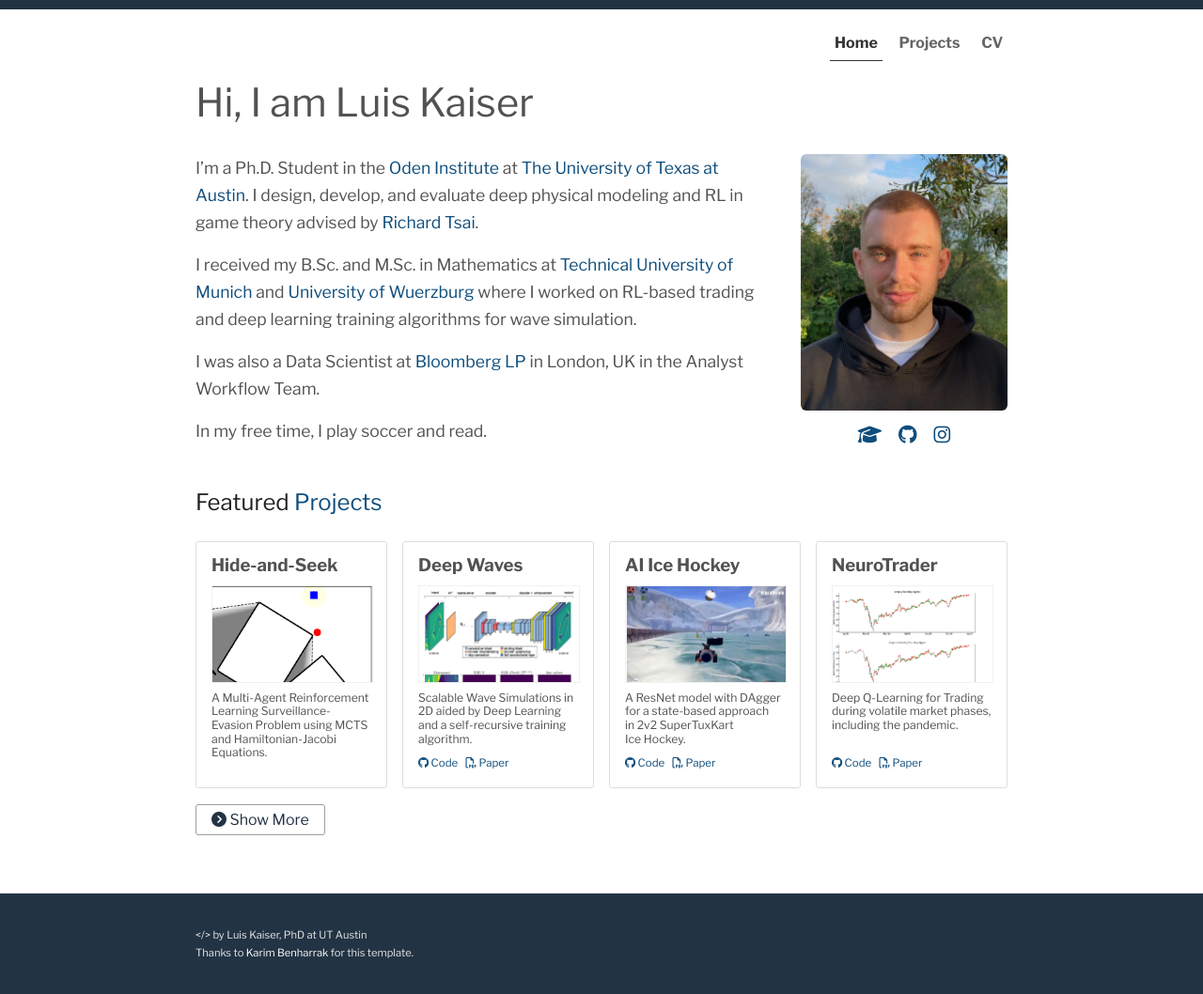
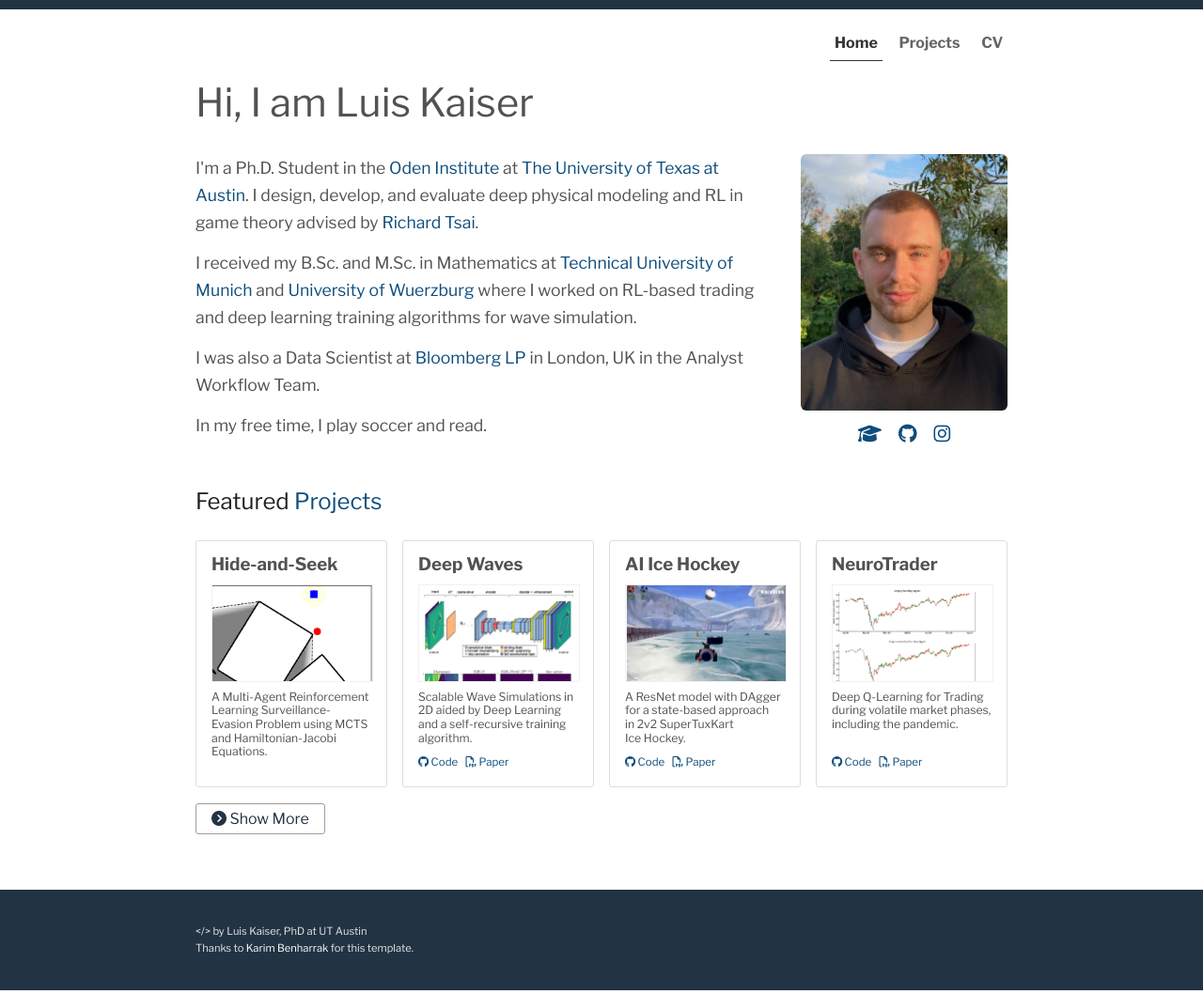
Before and after one commit to utkaiser/utkaiser.github.io, a Jekyll site: the page built from index.md, in a window 1280 px wide. Shown: the whole page at 94% size. Built offline with Jekyll 4.4.1, drawn with Linux system fonts in a browser that asks for light colours; nearby versions of some CDN libraries.

Commit message:
vis changes

```diff
--- a/_includes/head.html
+++ b/_includes/head.html
@@ -5,7 +5,7 @@
   <meta name="application-name" content="{{ site.title }}">
   <meta name="theme-color" content="#234">
   <link rel="shortcut icon" href="{{ '/images/favicon.ico' | relative_url }}"/>
-  <link rel="icon" type="image/png" href="{{ '/images/favicon.png' | relative_url }}" sizes="250x250" />
+  <link rel="icon" type="image/png" href="{{ '/images/favicon.ico' | relative_url }}" sizes="250x250" />
 
   {% seo %}
 
--- a/_sass/_base.scss
+++ b/_sass/_base.scss
@@ -79,6 +79,7 @@
   -webkit-hyphens: auto;
   -ms-hyphens: auto;
   hyphens: auto;
+  margin-bottom: 0.8em;
 }
 
 
--- a/index.md
+++ b/index.md
@@ -7,13 +7,14 @@
 # Hi, I am Luis Kaiser
 <div class="columns" markdown="1">
 <div class="intro" markdown="1">
-I'm a Ph.D. Student in the [Oden Institute](https://oden.utexas.edu/) at [The University of Texas at Austin](https://www.utexas.edu/). I design, develop, and evaluate deep physical modeling and RL in game theory advised by [Richard Tsai](https://web.ma.utexas.edu/users/ytsai/).
+<p>I'm a Ph.D. Student in the <a href="https://oden.utexas.edu/">Oden Institute</a> at <a href="https://www.utexas.edu/">The University of Texas at Austin</a>. I design, develop, and evaluate deep physical modeling and RL in game theory advised by <a href="https://web.ma.utexas.edu/users/ytsai/">Richard Tsai</a>.</p>
 
-I received my B.Sc. and M.Sc. in Mathematics at [Technical University of Munich](https://www.tum.de/) and [University of Wuerzburg](https://www.uni-wuerzburg.de/) where I worked on RL-based trading and deep learning training algorithms for wave simulation.
+<p>I received my B.Sc. and M.Sc. in Mathematics at <a href="https://www.tum.de/">Technical University of Munich</a> and <a href="https://www.uni-wuerzburg.de/">University of Wuerzburg</a> where I worked on RL-based trading and deep learning training algorithms for wave simulation.</p>
 
-I was also a Data Scientist at [Bloomberg LP](https://www.bloomberg.com) in London, UK in the Analyst Workflow Team.
+<p>I was also a Data Scientist at <a href="https://www.bloomberg.com">Bloomberg LP</a> in London, UK in the Analyst Workflow Team.</p>
 
-In my free time, I play soccer and read.
+<p>In my free time, I play soccer and read.</p>
+
 </div>
 <div class="me" markdown="1" style="text-align: center;">
   <picture>
```
